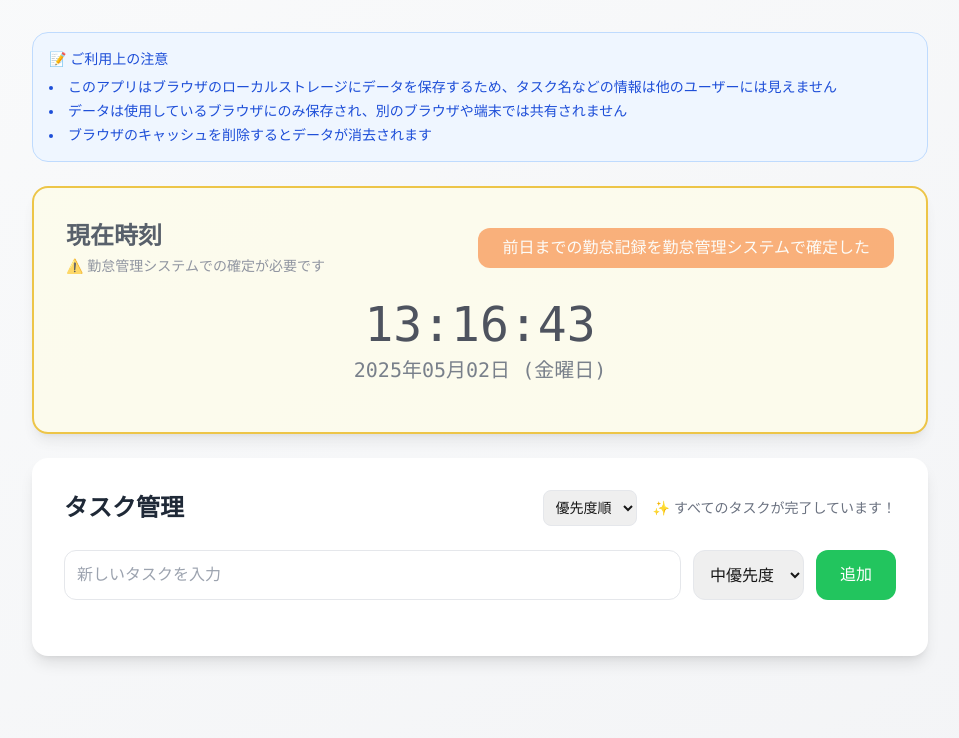
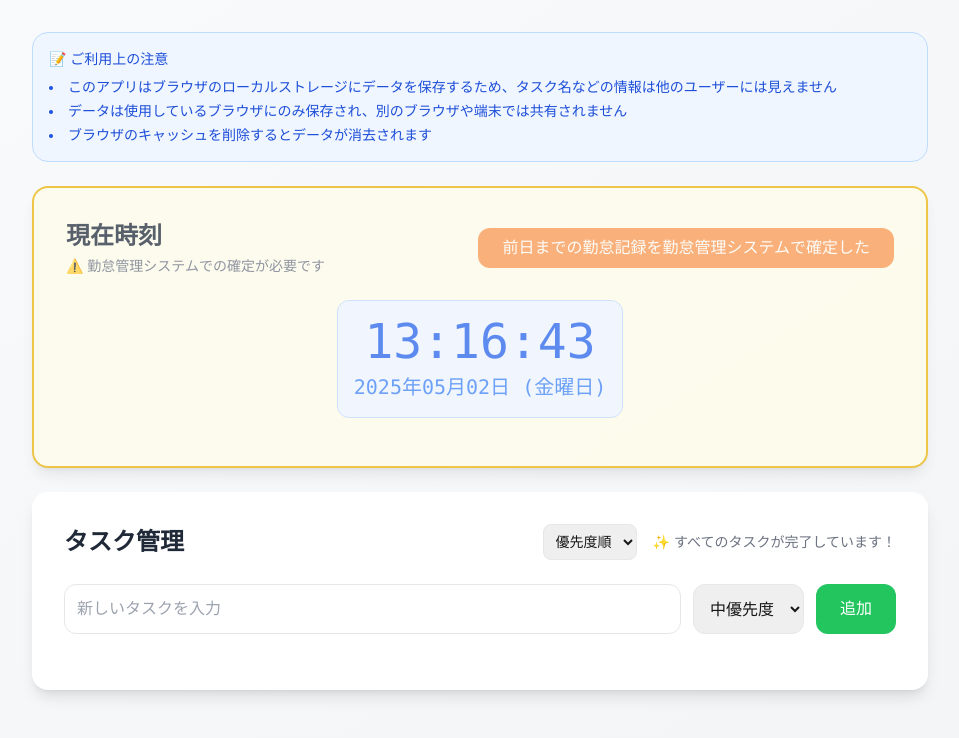
Before and after one commit to kuuchan-code/kinmu-navigator, a Next.js app: page / in a window 1280 px wide. Shown: the top 738 px of the page, without its empty margins (160-1119 px from the left). Built offline with nearby package versions, Linux system fonts and the light colour scheme.

Commit message:
feat: 現在時刻の表示を目立たせるように修正

```diff
--- a/src/app/page.tsx
+++ b/src/app/page.tsx
@@ -230,11 +230,11 @@ export default function Home() {
             {isMounted ? (
               <>
                 <div className="flex flex-col sm:flex-row items-center justify-center gap-4 sm:gap-8 mb-4 w-full">
-                  <div className="text-center w-full sm:w-auto">
-                    <p className="text-4xl sm:text-5xl font-mono text-gray-900">
+                  <div className="text-center w-full sm:w-auto bg-blue-50 p-4 rounded-xl border border-blue-200">
+                    <p className="text-4xl sm:text-5xl font-mono text-blue-600">
                       {format(currentTime, 'HH:mm:ss', { locale: ja })}
                     </p>
-                    <p className="text-lg sm:text-xl font-mono text-gray-600 mt-2">
+                    <p className="text-lg sm:text-xl font-mono text-blue-500 mt-2">
                       {format(currentTime, 'yyyy年MM月dd日 (EEEE)', { locale: ja })}
                     </p>
                   </div>
```
